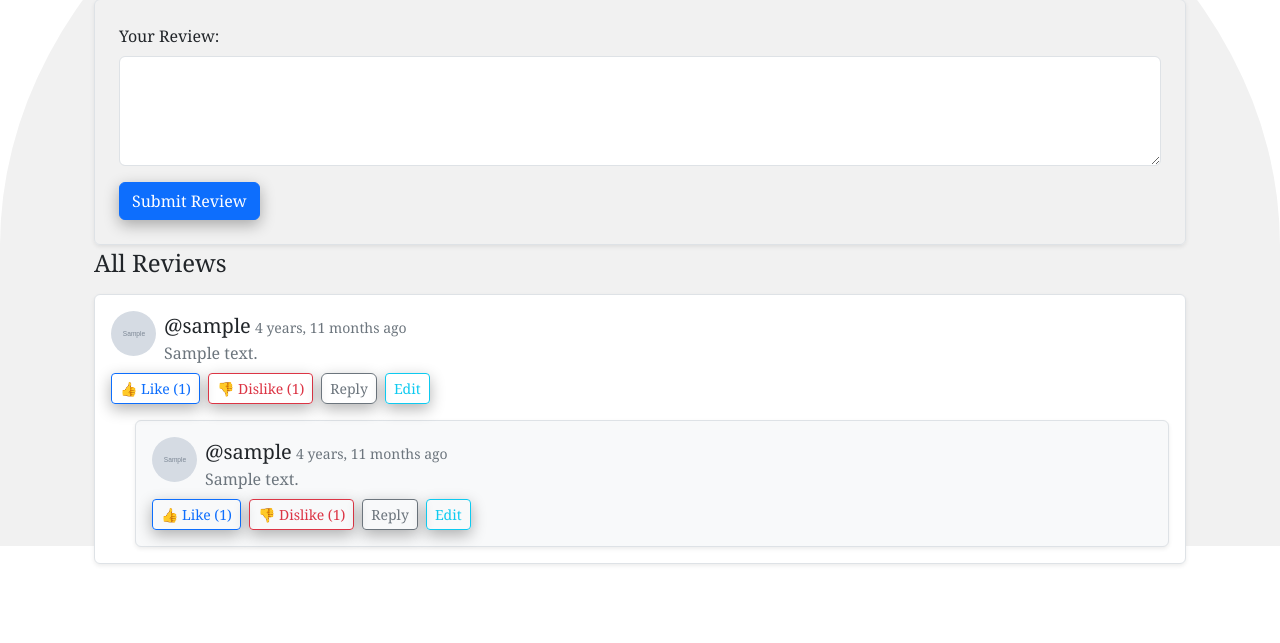
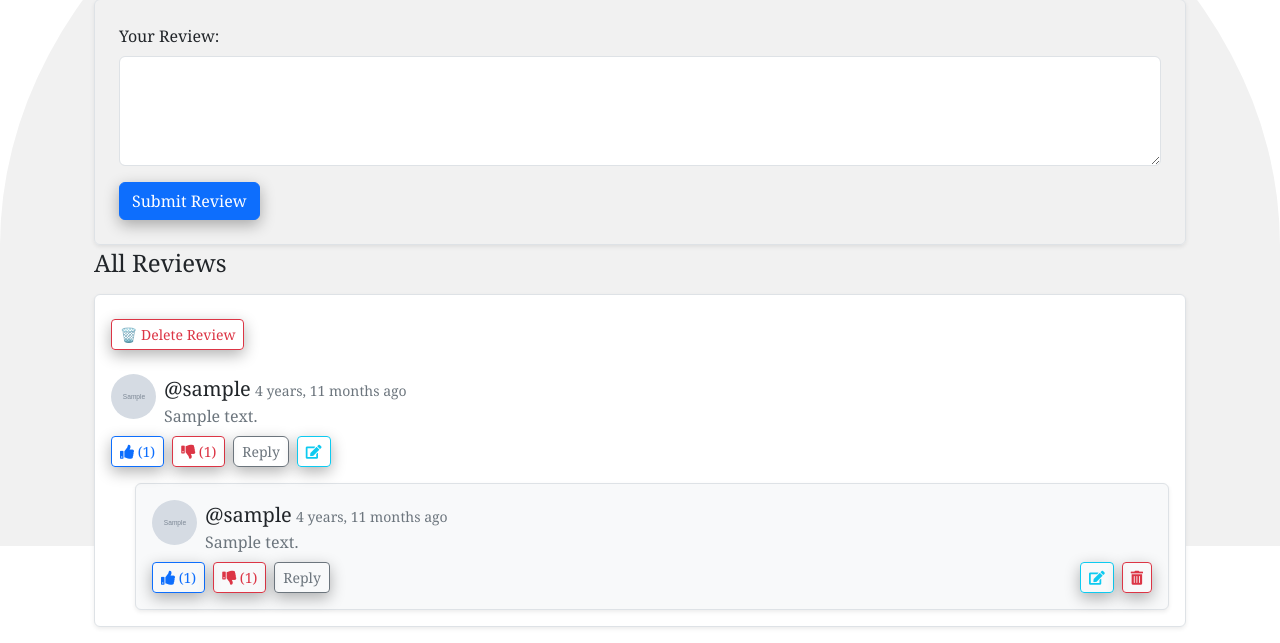
Before and after one commit to hariharen1996/jobsphere, a Django app: page /company_reviews/1/ in a window 1280 px wide. Shown: the part 254-897 px from the top of the page. Before the commit the page ends 819 px from the top, so only its background shows below. Run offline with Django 5.2, Linux system fonts and the light colour scheme; a user stored in the database is signed in; tables that the repository leaves empty hold one stand-in row (values such as "Sample post"); grey boxes marked "Sample" are stand-in pictures; some libraries are stand-ins or nearby versions.

Commit message:
feat: add delete reviews, replies, nested replies
feat:update company_reviews view for delete functionality and update ui

```diff
--- a/jobs/templates/jobs/company_reviews.html
+++ b/jobs/templates/jobs/company_reviews.html
@@ -27,6 +27,16 @@
         {% if comments %}
             {% for comment in comments %}
             <div class="border bg-white p-3 mb-3 rounded shadow-sm">
+
+                <form method="POST" action="{% url 'company_reviews' employer_id=employer.id %}" class="mt-2 mb-4">
+                    {% csrf_token %}
+                    <button type="submit" class="btn btn-sm btn-outline-danger" name="delete_review">
+                        🗑️ Delete Review
+                    </button>
+                    <input type="hidden" name="review_id" value="{{ comment.id }}">
+                </form>
+
+
                 <div class="d-flex gap-2 m-0">
                     <img src="{{ comment.applicant.profile.image.url }}" alt="{{ comment.applicant.username }}" class="profile-img" />
                     <div>
@@ -42,7 +52,7 @@
                     <form method="POST" action="{% url 'company_reviews' employer_id=employer.id %}">
                         {% csrf_token %}
                         <button type="submit" class="btn btn-sm btn-outline-primary" name="like_review">
-                            👍 Like ({{ comment.likes }})
+                            <i class="fas fa-thumbs-up"></i>  ({{ comment.likes }})
                         </button>
                         <input type="hidden" name="review_id" value="{{ comment.id }}">
                     </form>
@@ -50,14 +60,16 @@
                     <form method="POST" action="{% url 'company_reviews' employer_id=employer.id %}">
                         {% csrf_token %}
                         <button type="submit" name="dislike_review" class="btn btn-sm btn-outline-danger">
-                            👎 Dislike ({{ comment.dislikes }})
+                            <i class="fas fa-thumbs-down"></i>  ({{ comment.dislikes }})
                         </button>
                         <input type="hidden" name="review_id" value="{{ comment.id }}">
                     </form>
                     <button type="button" class="btn btn-sm btn-outline-secondary rounded reply-btn" data-id="{{ comment.id }}">Reply</button>
 
                     {% if comment.applicant == user %}
-                    <button type="button" class="btn btn-sm btn-outline-info edit-review-btn" data-id="{{ comment.id }}">Edit</button>
+                    <button type="button" class="btn btn-sm btn-outline-info edit-review-btn" data-id="{{ comment.id }}">
+                        <i class="fas fa-edit"></i>
+                    </button>
                     {% endif %}
                 </div>
 
@@ -88,7 +100,11 @@
                         {% if reply.comment == comment %}
                             <div class="mt-3 p-3 border rounded shadow-sm bg-light">
                                 <div class="d-flex gap-2 m-0">
+                                    {% if reply.user.user_type == 'Applicant' %}
                                     <img src="{{ reply.user.profile.image.url }}" alt="{{ reply.user.username }}" class="profile-img" />
+                                    {% else %}
+                                    <img src="{{ reply.user.employer.employer_image.url }}" alt="{{ reply.user.username }}" class="profile-img" />
+                                    {% endif %}
                                     <div>
                                         <p class="m-0">
                                             <span class="fs-5"> @{{ reply.user.username }}</span>
@@ -105,11 +121,12 @@
                                     </div>
                                 </div>
 
-                                <div class="d-flex gap-2 flex-wrap mt-2">
+                                <div class="d-flex justify-content-between align-items-end gap-2 flex-wrap mt-2">
+                                  <div class="d-flex gap-2">
                                     <form method="POST" action="{% url 'company_reviews' employer_id=employer.id %}">
                                         {% csrf_token %}
                                         <button type="submit" class="btn btn-sm btn-outline-primary" name="like_reply">
-                                            👍 Like ({{ reply.likes }})
+                                            <i class="fas fa-thumbs-up"></i> ({{ reply.likes }})
                                         </button>
                                         <input type="hidden" name="reply_id" value="{{ reply.id }}">
                                     </form>
@@ -117,15 +134,27 @@
                                     <form method="POST" action="{% url 'company_reviews' employer_id=employer.id %}">
                                         {% csrf_token %}
                                         <button type="submit" name="dislike_reply" class="btn btn-sm btn-outline-danger">
-                                            👎 Dislike ({{ reply.dislikes }})
+                                            <i class="fas fa-thumbs-down"></i> ({{ reply.dislikes }})
                                         </button>
                                         <input type="hidden" name="reply_id" value="{{ reply.id }}">
                                     </form>
                                     <button type="button" class="btn btn-sm btn-outline-secondary reply-btn" data-id="nested-{{ reply.id }}">Reply</button>
+                                </div>
+                                  <div class="d-flex gap-2">
+                                    {% if reply.user == user %}
+                                    <button type="button" class="btn btn-sm btn-outline-info edit-reply-btn" data-id="{{ reply.id }}">
+                                        <i class="fas fa-edit"></i>
+                                    </button>
 
-                                    {% if reply.user == user %}
-                                    <button type="button" class="btn btn-sm btn-outline-info edit-reply-btn" data-id="{{ reply.id }}">Edit</button>
+                                    <form method="POST" action="{% url 'company_reviews' employer_id=employer.id %}">
+                                        {% csrf_token %}
+                                        <button type="submit" class="btn btn-sm btn-outline-danger" name="delete_reply">
+                                            <i class="fas fa-trash-alt"></i>
+                                        </button>
+                                        <input type="hidden" name="reply_id" value="{{ reply.id }}">
+                                    </form>
                                     {% endif %}
+                                </div>
                                 </div>
 
                                 <form method="POST" class="mt-3 d-none nested-reply-form-{{ reply.id }}" id="reply-form-nested-{{ reply.id }}">
--- a/jobs/views.py
+++ b/jobs/views.py
@@ -627,6 +627,42 @@ def company_reviews(request, employer_id):
             messages.success(request, 'Your nested reply has been updated!')
             return redirect('company_reviews', employer_id=employer_id)
 
+        elif 'delete_review' in request.POST:
+            review_id = int(request.POST.get('review_id'))
+            review = get_object_or_404(Review, id=review_id)
+
+            if review.applicant != request.user:
+                messages.error(request, 'You can only delete your own reviews!')
+            else:
+                review.delete()
+                messages.success(request, 'Your review has been deleted!')
+
+            return redirect('company_reviews', employer_id=employer.id)
+
+        elif 'delete_reply' in request.POST:
+            reply_id = int(request.POST.get('reply_id'))
+            reply = get_object_or_404(Reply, id=reply_id)
+
+            if reply.user != request.user:
+                messages.error(request, 'You can only delete your own replies!')
+            else:
+                reply.delete()
+                messages.success(request, 'Your reply has been deleted!')
+
+            return redirect('company_reviews', employer_id=employer.id)
+
+        elif 'delete_nested_reply' in request.POST:
+            nested_reply_id = int(request.POST.get('nested_reply_id'))
+            nested_reply = get_object_or_404(Reply, id=nested_reply_id)
+
+            if nested_reply.user != request.user:
+                messages.error(request, 'You can only delete your own nested replies!')
+            else:
+                nested_reply.delete()
+                messages.success(request, 'Your nested reply has been deleted!')
+
+            return redirect('company_reviews', employer_id=employer.id)
+
     context = {
         'employer': employer,
         'comments': comments,
```
